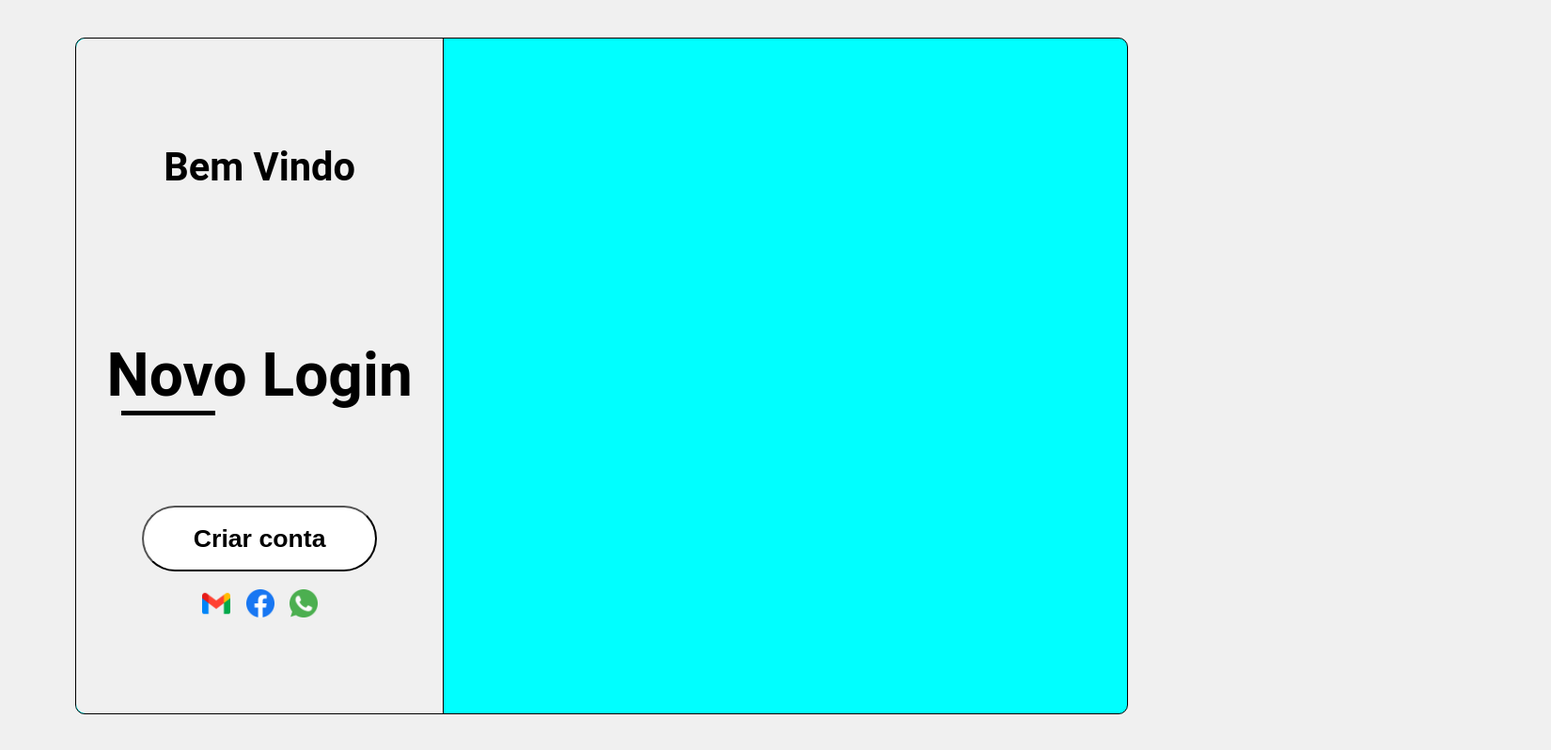
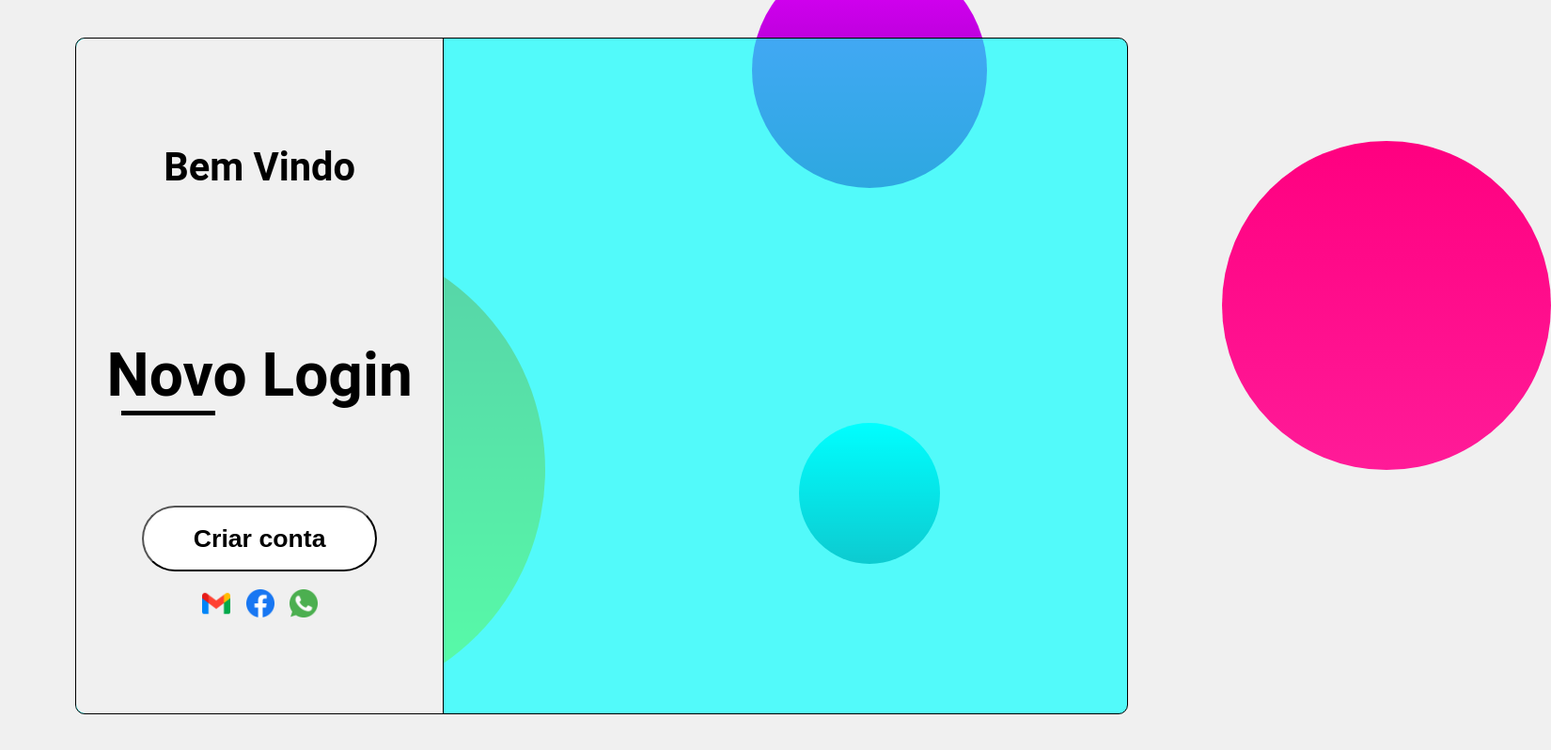
Before and after one commit to pablodelgado26/Atividade-8---Teste-Tecnico-N1, a plain HTML site: page index.html in a window 1280 px wide. Shown: the whole page at 94% size, 1650 px wide, since content can reach past the window. Drawn offline with Linux system fonts and the light colour scheme.

Commit message:
style: círculos feitos, código feito pelo computador sem o git.

```diff
--- a/css/global.css
+++ b/css/global.css
@@ -15,13 +15,12 @@ body {
 }
 
 .borda {
-    background-color: aqua;
+    background-color: rgba(0, 255, 255, 0.658);
     height: 45rem;
     width: 70rem;
     border: 1px solid black;
     border-radius: 10px;
     z-index: 99999;
-
 }
 
 .esquerdo {
@@ -120,3 +119,47 @@ img {
     border-radius: 50px;
     margin-top: 1rem;
 }
+
+.circulo1 {
+    background: linear-gradient(to top, rgb(255, 251, 0), rgb(255, 123, 0));
+    border-radius: 300px;
+    width: 500px;
+    height: 500px;
+    display: flex;
+    position: absolute;
+    left: 80px;
+    bottom: 50px;
+}
+
+.circulo2 {
+    background: linear-gradient(to top, rgb(132, 0, 165), rgb(225, 0, 255));
+    border-radius: 300px;
+    width: 250px;
+    height: 250px;
+    display: flex;
+    position: absolute;
+    left: 800px;
+    bottom: 600px;
+}
+
+.circulo3 {
+    background: linear-gradient(to bottom, rgb(0, 255, 255), rgb(38, 101, 117));
+    border-radius: 300px;
+    width: 150px;
+    height: 150px;
+    display: flex;
+    position: absolute;
+    left: 850px;
+    bottom: 200px;
+}
+
+.circulo4 {
+    background: linear-gradient(to bottom, rgb(255, 0, 128), rgb(255, 27, 152));
+    border-radius: 300px;
+    width: 350px;
+    height: 350px;
+    display: flex;
+    position: absolute;
+    left: 1300px;
+    bottom: 300px;
+}
--- a/index.html
+++ b/index.html
@@ -7,6 +7,10 @@
     <title>Login UI</title>
 </head>
 <body>
+    <div class="circulo1"></div>
+    <div class="circulo2"></div>
+    <div class="circulo3"></div>
+    <div class="circulo4"></div>
     <main class="borda">
         <div class="esquerdo">
             <div class="titulo">
```
